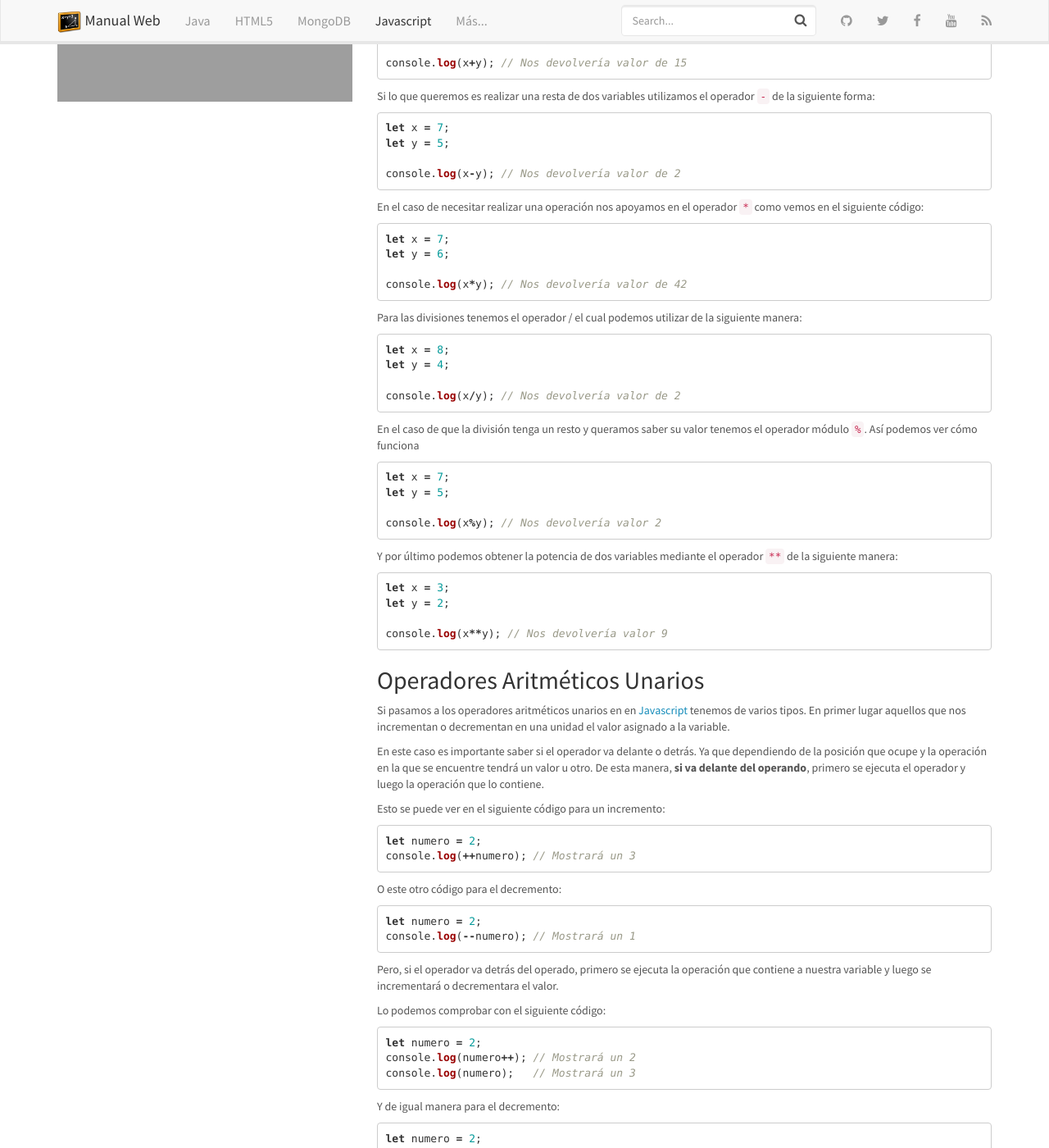
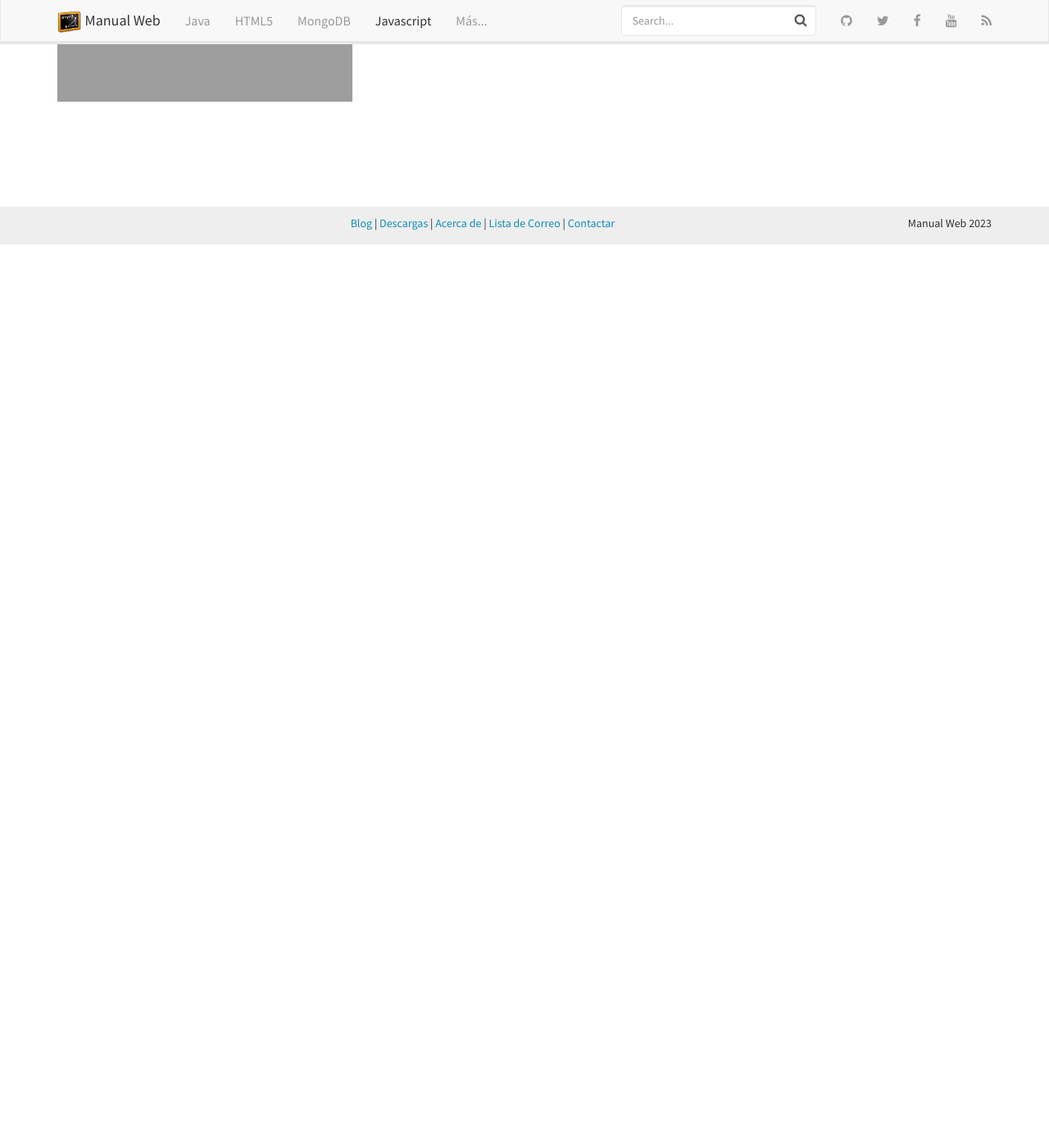
Before and after one commit to manualweb/manualweb, a Jekyll site: the page built from _javascript/operadores-aritmeticos.md, in a window 1280 px wide and 1400 px high, scrolled down 1102 px. Shown: the whole window at 82% size. Built offline with Jekyll 4.4.1, drawn with Linux system fonts in a browser that asks for light colours; nearby versions of some CDN libraries; comment, search, counter and statistics services are not loaded; some of the changed text lies outside the part shown; grey boxes are pictures that could not be loaded.

````diff
--- a/_javascript/operadores-aritmeticos.md
+++ b/_javascript/operadores-aritmeticos.md
@@ -6,165 +6,3 @@ tags: [operadores,operador_aritmético,suma,resta,multiplicación,división,rest
 image:
   path: /img/covers/javascript-cover.jpg
 ---
-
-Los **operadores aritméticos en** [**Javascript**](https://www.manualweb.net/javascript/) son aquellos que toman dos operandos numéricos y ejecutan la operación del operador.
-
-
-| Operador | Significado                                                                                                                         |
-| -------- | ----------------------------------------------------------------------------------------------------------------------------------- |
-| `x + y`  | Suma los dos operandos.                                                                                                             |
-| `x + y`  | Resta los dos operandos.                                                                                                            |
-| `x * y`  | Multiplica los dos operandos.                                                                                                       |
-| `x / y`  | Divide los dos operandos.                                                                                                           |
-| `x % y`  | Ejecuta el módulos de los dos operandos. Es el resto de una división.                                                               |
-| `++x`    | Incrementa en 1 el operando y devuelve el operando                                                                                  |
-| `x++`    | Devuelve el operando e incrementa en 1 el operando.                                                                                 |
-| `--x`    | Decrementa el operando y devuelve el operando.                                                                                      |
-| `x--`    | Devuelve el operando y decrementa en 1 el operando.                                                                                 |
-| `-x`     | Invierte el valor del operando.                                                                                                     |
-| `+x`     | Convierte el operando en un número.                                                                                                 |
-| `x ** y` | Calcula el exponencial asumiendo el operando de la izquierda como base y el operando de la derecha como el exponente. Sería un x y. |
-
-
-De esta forma podremos realizar cualquier operación matemática sencilla mediante los **operadores aritméticos en** [**Javascript**](https://www.manualweb.net/javascript/)**.**
-
-
-## Operadores Aritméticos Binarios
-
-
-Dentro de los operadores aritméticos binarios en [Javascript](https://www.manualweb.net/javascript/) podremos sumar dos variables mediante el operador `+` de la siguiente forma:
-
-
-```javascript
-let x = 10;
-let y = 5;
-
-console.log(x+y); // Nos devolvería valor de 15
-```
-
-
-Si lo que queremos es realizar una resta de dos variables utilizamos el operador `-` de la siguiente forma:
-
-
-```javascript
-let x = 7;
-let y = 5;
-
-console.log(x-y); // Nos devolvería valor de 2
-```
-
-
-En el caso de necesitar realizar una operación nos apoyamos en el operador `*` como vemos en el siguiente código:
-
-
-```javascript
-let x = 7;
-let y = 6;
-
-console.log(x*y); // Nos devolvería valor de 42
-```
-
-
-Para las divisiones tenemos el operador / el cual podemos utilizar de la siguiente manera:
-
-
-```javascript
-let x = 8;
-let y = 4;
-
-console.log(x/y); // Nos devolvería valor de 2
-```
-
-
-En el caso de que la división tenga un resto y queramos saber su valor tenemos el operador módulo `%`. Así podemos ver cómo funciona
-
-
-```javascript
-let x = 7;
-let y = 5;
-
-console.log(x%y); // Nos devolvería valor 2
-```
-
-
-Y por último podemos obtener la potencia de dos variables mediante el operador `**` de la siguiente manera:
-
-
-```javascript
-let x = 3;
-let y = 2;
-
-console.log(x**y); // Nos devolvería valor 9
-```
-
-
-## Operadores Aritméticos Unarios
-
-
-Si pasamos a los operadores aritméticos unarios en en [Javascript](https://www.manualweb.net/javascript/) tenemos de varios tipos. En primer lugar aquellos que nos incrementan o decrementan en una unidad el valor asignado a la variable.
-
-
-En este caso es importante saber si el operador va delante o detrás. Ya que dependiendo de la posición que ocupe y la operación en la que se encuentre tendrá un valor u otro. De esta manera, **si va delante del operando**, primero se ejecuta el operador y luego la operación que lo contiene.
-
-
-Esto se puede ver en el siguiente código para un incremento:
-
-
-```javascript
-let numero = 2;
-console.log(++numero); // Mostrará un 3
-```
-
-
-O este otro código para el decremento:
-
-
-```javascript
-let numero = 2;
-console.log(--numero); // Mostrará un 1
-```
-
-
-Pero, si el operador va detrás del operado, primero se ejecuta la operación que contiene a nuestra variable y luego se incrementará o decrementara el valor.
-
-
-Lo podemos comprobar con el siguiente código:
-
-
-```javascript
-let numero = 2;
-console.log(numero++); // Mostrará un 2
-console.log(numero);   // Mostrará un 3
-```
-
-
-Y de igual manera para el decremento:
-
-
-```javascript
-let numero = 2;
-console.log(numero--); // Mostrará un 2
-console.log(numero);   // Mostrará un 1
-```
-
-
-Tenemos dos operadores aritméticos unarios que nos permiten cambiar el signo o tipo de la variable. De este modo podemos convertir una variable en un valor negativo simplemente anteponiendo el operador `-` delante de la variable.
-
-
-```javascript
-let numero = 2;
-console.log(-numero); // Mostrará un -2
-```
-
-
-En el caso del operador `+` podremos utilizar para manipular el tipo de la variable, de tal manera que anteponiéndole a la variable la convertimos en un [tipo de variable Javascript numérico](https://www.manualweb.net/javascript/tipos-variables-javascript/).
-
-
-Lo podremos comprobar mediante el siguiente código y apoyándonos sobre el operador `typeof` que nos indica el tipo de variable que estamos utilizando.
-
-
-```javascript
-let x = "5"
-console.log(typeof x); "string"
-console.log(typeof +x); "number"
-```
````
